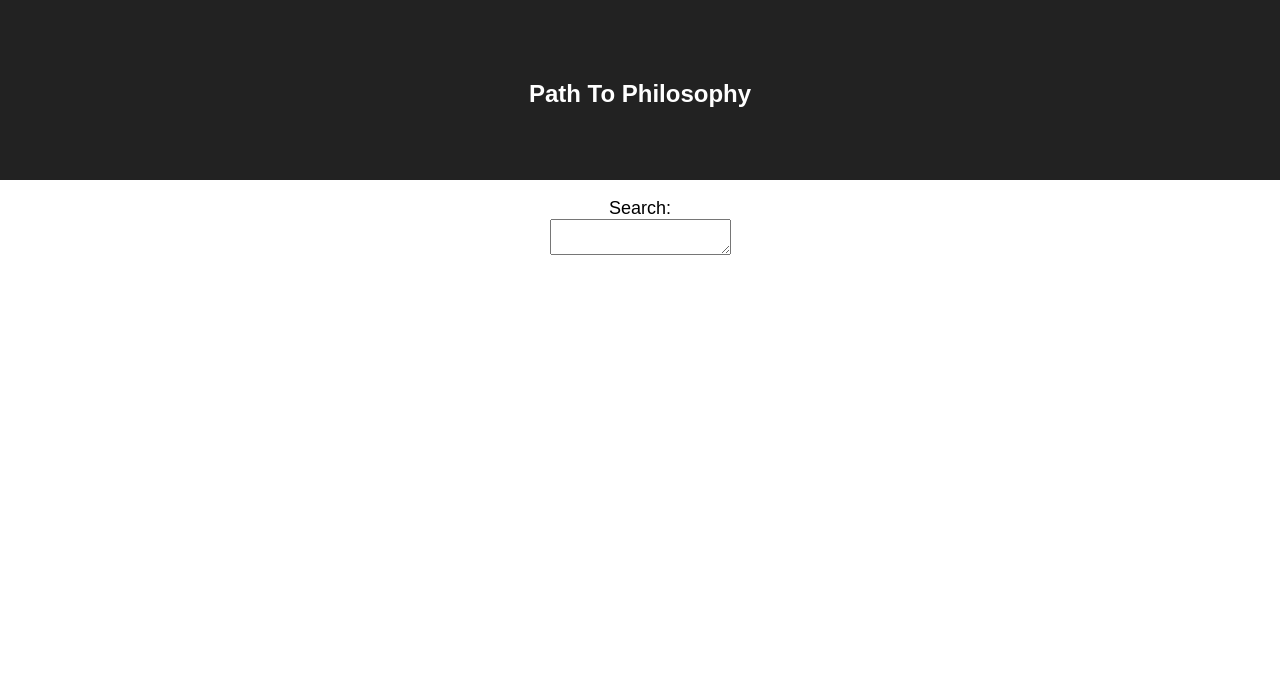
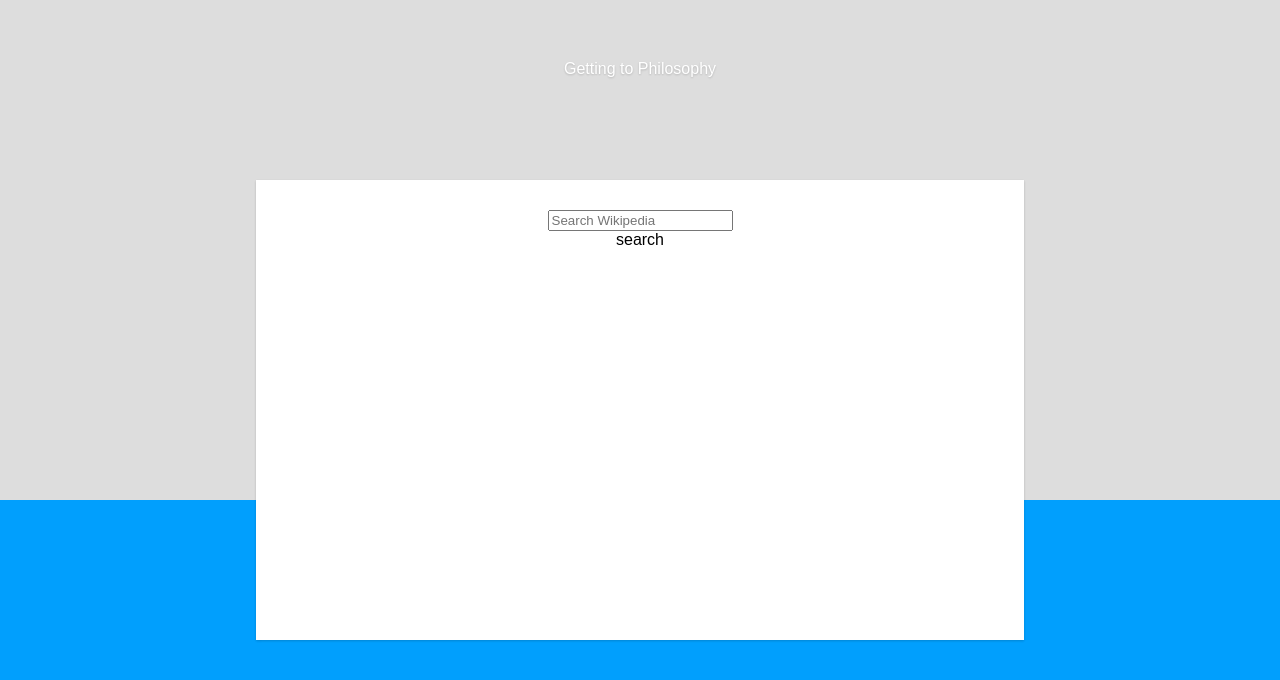
Before and after one commit to tom-ogasawara/philosophy, a React (Create React App) app: page / in a window 1280 px wide. Shown: the top 680 px of the page. Built offline with nearby package versions, Linux system fonts and the light colour scheme.

Commit message:
Update search logic

```diff
--- a/package.json
+++ b/package.json
@@ -3,8 +3,11 @@
   "version": "0.1.0",
   "private": true,
   "dependencies": {
+    "ajax": "^0.0.4",
+    "axios": "^0.16.2",
     "react": "^15.6.1",
-    "react-dom": "^15.6.1"
+    "react-dom": "^15.6.1",
+    "wikifetch": "^0.0.2"
   },
   "devDependencies": {
     "react-scripts": "1.0.10"
--- a/src/App.css
+++ b/src/App.css
@@ -1,24 +1,31 @@
 .App {
-  text-align: center;
-}
-
-.App-logo {
-  animation: App-logo-spin infinite 20s linear;
-  height: 80px;
+    text-align: center;
+    background: #ddd;
+    border-bottom: 300px solid #019ffd;
+    height: calc(100vh - 300px);
 }
 
 .App-header {
-  background-color: #222;
-  height: 100px;
-  padding: 60px 20px 20px 20px;
-  color: white;
+    /* background-color: #222; */
+    height: 100px;
+    padding: 60px 20px 20px 20px;
+    color: white;
+    text-shadow: 0 1px 3px rgba(0, 0, 0, 0.06), 0 1px 2px rgba(0, 0, 0, 0.12);
 }
 
-.App-intro {
-  font-size: large;
+.App-body {
+    background: #fff;
+    box-shadow: 0 1px 3px rgba(0, 0, 0, 0.06), 0 1px 2px rgba(0, 0, 0, 0.12);
+    margin: 0 20%;
+    height: 400px;
+    padding: 30px;
 }
 
 @keyframes App-logo-spin {
-  from { transform: rotate(0deg); }
-  to { transform: rotate(360deg); }
+    from {
+        transform: rotate(0deg);
+    }
+    to {
+        transform: rotate(360deg);
+    }
 }
--- a/src/App.js
+++ b/src/App.js
@@ -2,17 +2,51 @@ import React, { Component } from 'react';
 import './App.css';
 
 class App extends Component {
+  constructor(props) {
+    super(props);
+
+    this.state = {
+      query: ''
+    };
+  }
+
+  search() {
+    const BASE_URL = 'https://en.wikipedia.org/w/api.php?action=query&titles=Main%20Page&prop=revisions&rvprop=content&format=json'
+    let FETCH_URL = `${BASE_URL}${this.state.query}`;
+
+    fetch(URL, {
+      method: 'GET'
+    })
+      // .then(response => response.json())
+      .then(json1 => {
+        console.log('json1: ', json1);
+      });
+  }
+
   render() {
     return (
       <div className="App">
-        <div className="App-header">
-          <h2>Path To Philosophy</h2>
+        <div className="App-header">Getting to Philosophy</div>
+        <div className="search-bar">
+          <div className="App-body">
+            <input
+              type="text"
+              placeholder="Search Wikipedia"
+              value={this.state.query}
+              onChange={event => {
+                this.setState({ query: event.target.value });
+              }}
+              onKeyPress={event => {
+                if (event.key === 'Enter') {
+                  this.search();
+                }
+              }}
+            />
+            <div onClick={() => this.search()}>
+              search
+            </div>
+          </div>
         </div>
-        <p className="App-intro">
-          Search:
-          <br />
-          <textarea />
-        </p>
       </div>
     );
   }
```
Also changed, not shown: src/search.js (added, +115 -0 lines), 1 other file (tests, documents, lock files or other folders).
